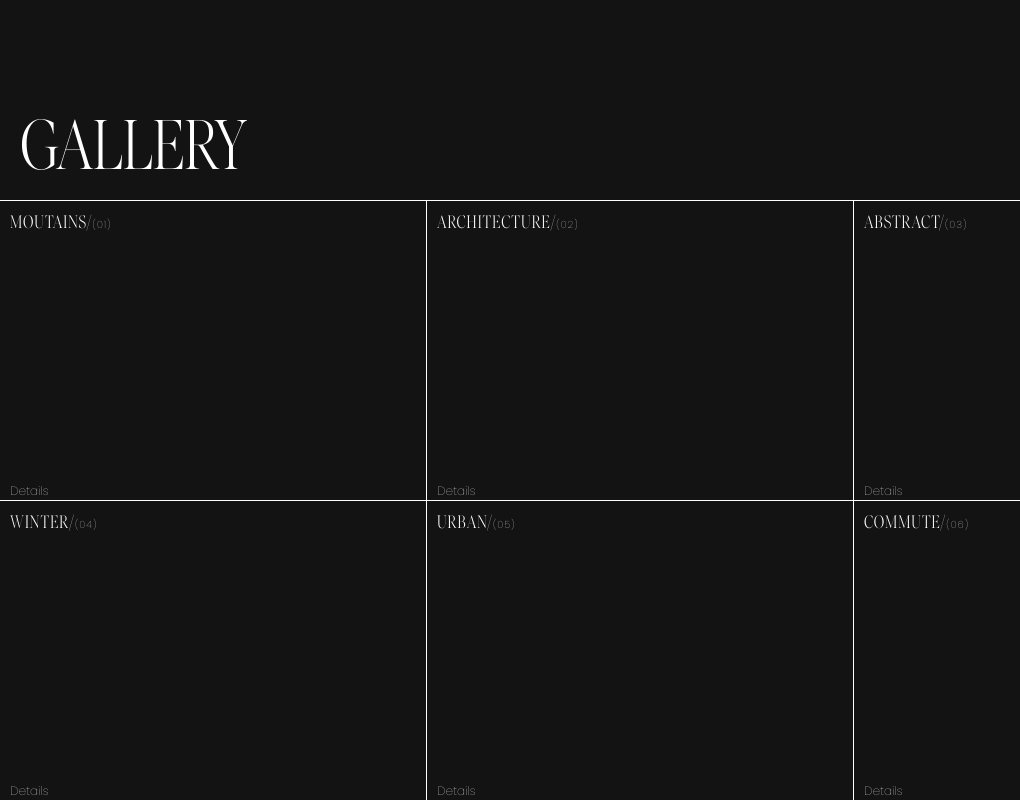
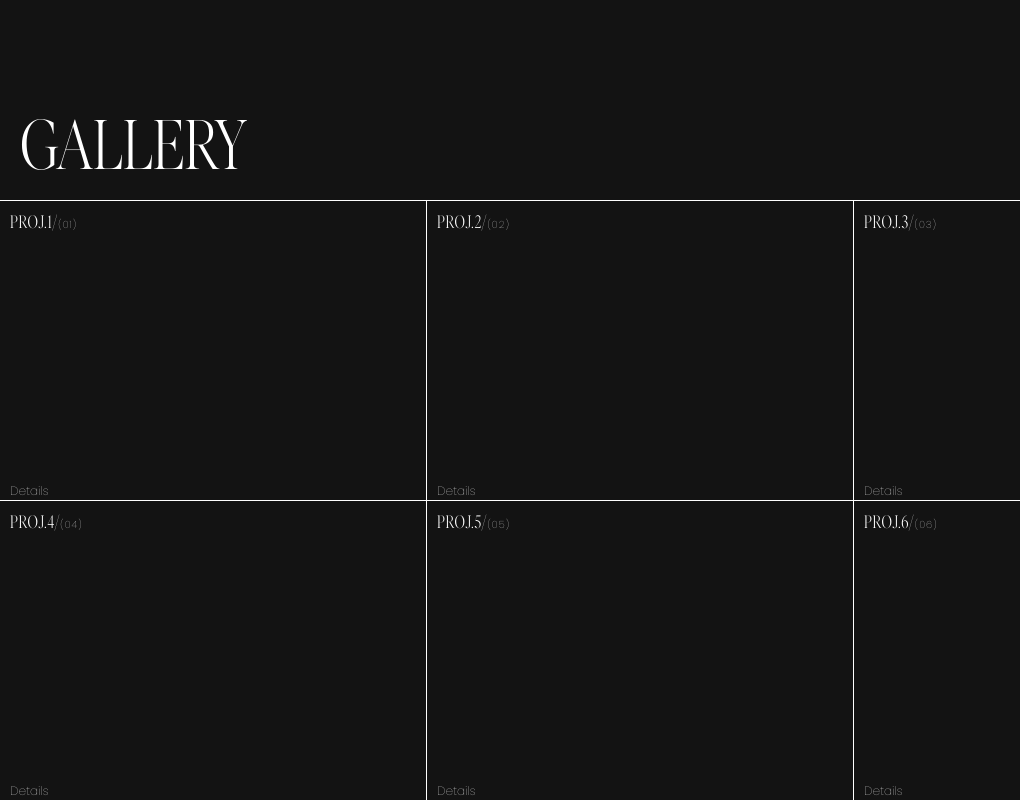
Before and after one commit to JohanKlingstrom/img-gallery, a website: page index.html in a window 1280 px wide. Shown: the whole page, without its empty margins (0-1020 px from the left). Drawn offline with Linux system fonts and the light colour scheme.

Commit message:
Minor fix

```diff
--- a/index.html
+++ b/index.html
@@ -21,7 +21,7 @@
         <div class="row">
             <div class="grid-item">
                 <div class="title">
-                    <h2>Moutains/<span>(01)</span></h2>
+                    <h2>PROJ.1/<span>(01)</span></h2>
                     <h5>Details</h5>
                 </div>
                 <div class="img-wrap">
@@ -30,7 +30,7 @@
             </div>
             <div class="grid-item">
                 <div class="title">
-                    <h2>Architecture/<span>(02)</span></h2>
+                    <h2>PROJ.2/<span>(02)</span></h2>
                     <h5>Details</h5>
                 </div>
                 <div class="img-wrap">
@@ -39,7 +39,7 @@
             </div>
             <div class="grid-item end">
                 <div class="title">
-                    <h2>Abstract/<span>(03)</span></h2>
+                    <h2>PROJ.3/<span>(03)</span></h2>
                     <h5>Details</h5>
                 </div>
                 <div class="img-wrap">
@@ -50,7 +50,7 @@
         <div class="row">
             <div class="grid-item">
                 <div class="title">
-                    <h2>Winter/<span>(04)</span></h2>
+                    <h2>PROJ.4/<span>(04)</span></h2>
                     <h5>Details</h5>
 
                 </div>
@@ -60,7 +60,7 @@
             </div>
             <div class="grid-item">
                 <div class="title">
-                    <h2>Urban/<span>(05)</span></h2>
+                    <h2>PROJ.5/<span>(05)</span></h2>
                     <h5>Details</h5>
                 </div>
                 <div class="img-wrap">
@@ -69,7 +69,7 @@
             </div>
             <div class="grid-item end">
                 <div class="title">
-                    <h2>Commute/<span>(06)</span></h2>
+                    <h2>PROJ.6/<span>(06)</span></h2>
                     <h5>Details</h5>
                 </div>
                 <div class="img-wrap">
```
Also changed, not shown: README.md.
